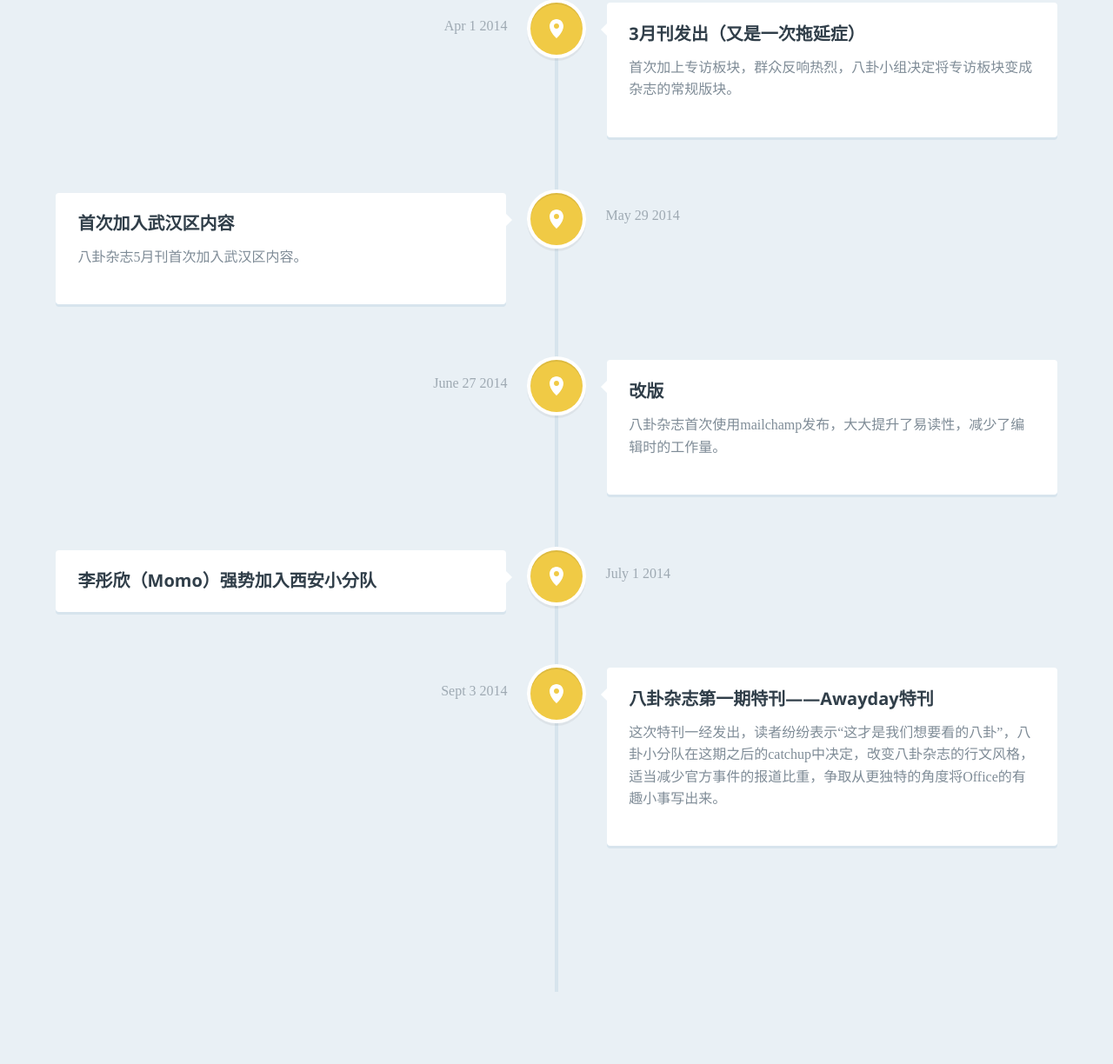
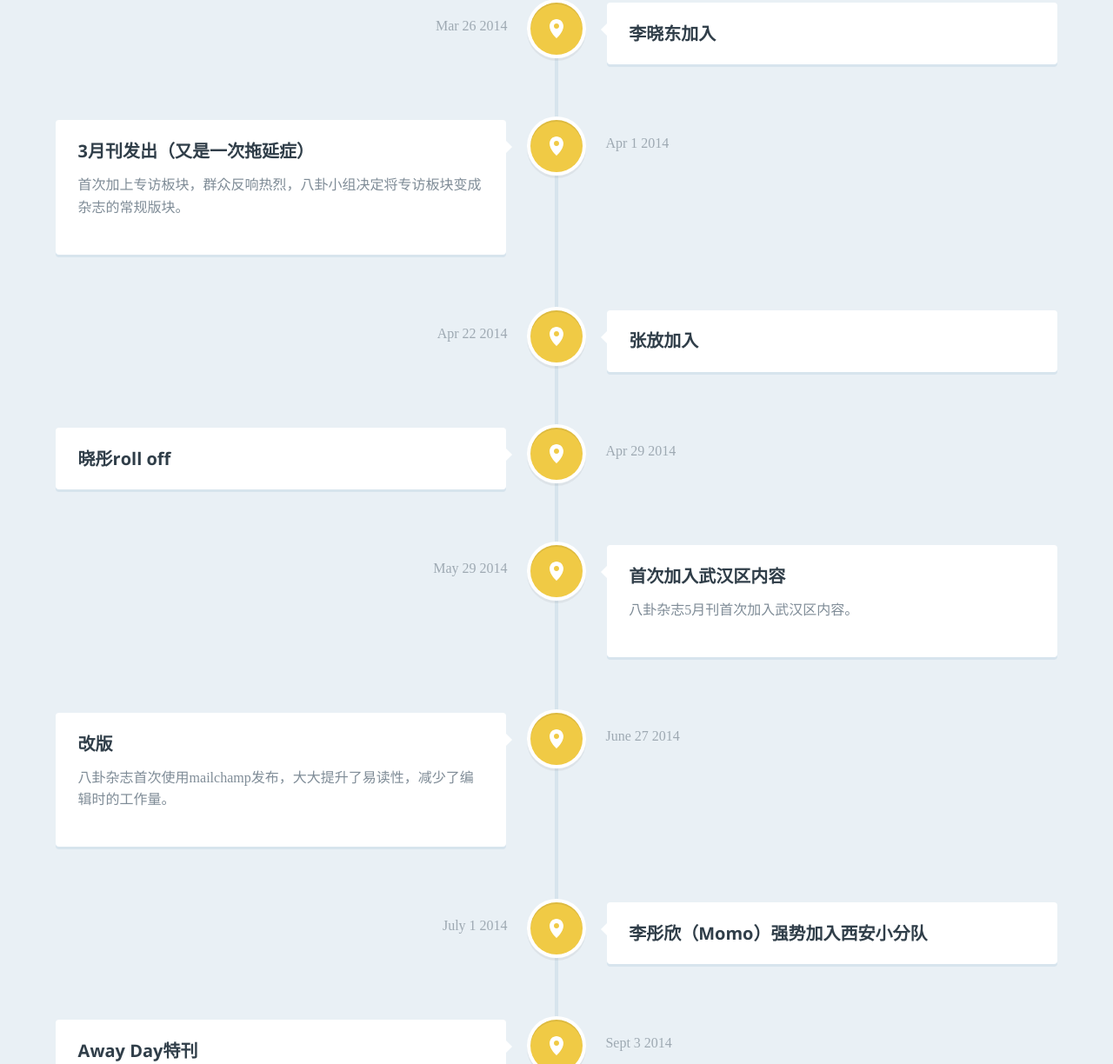
Before and after one commit to macdao/gossip-geek-anniversary, a plain HTML site: page index.html in a window 1280 px wide. Shown: the part 2291-3515 px from the top of the page at 87% size. Before the commit the page ends 3480 px from the top, so only its background shows below. Drawn offline with nearby package versions, Linux system fonts and the light colour scheme; a web font is replaced by a local one.

Commit message:
added more join and roll off

```diff
--- a/index.html
+++ b/index.html
@@ -132,11 +132,44 @@
             </div> <!-- cd-timeline-img -->
 
             <div class="cd-timeline-content">
+                <h2>李晓东加入</h2>
+                <span class="cd-date">Mar 26 2014</span>
+            </div> <!-- cd-timeline-content -->
+        </div>
+
+        <div class="cd-timeline-block">
+            <div class="cd-timeline-img cd-location">
+                <img src="img/cd-icon-location.svg" alt="Location">
+            </div> <!-- cd-timeline-img -->
+
+            <div class="cd-timeline-content">
                 <h2>3月刊发出（又是一次拖延症）</h2>
                 <p>首次加上专访板块，群众反响热烈，八卦小组决定将专访板块变成杂志的常规版块。</p>
                 <span class="cd-date">Apr 1 2014</span>
             </div> <!-- cd-timeline-content -->
         </div> <!-- cd-timeline-block -->
+
+        <div class="cd-timeline-block">
+            <div class="cd-timeline-img cd-location">
+                <img src="img/cd-icon-location.svg" alt="Location">
+            </div> <!-- cd-timeline-img -->
+
+            <div class="cd-timeline-content">
+                <h2>张放加入</h2>
+                <span class="cd-date">Apr 22 2014</span>
+            </div> <!-- cd-timeline-content -->
+        </div>
+
+        <div class="cd-timeline-block">
+            <div class="cd-timeline-img cd-location">
+                <img src="img/cd-icon-location.svg" alt="Location">
+            </div> <!-- cd-timeline-img -->
+
+            <div class="cd-timeline-content">
+                <h2>晓彤roll off</h2>
+                <span class="cd-date">Apr 29 2014</span>
+            </div> <!-- cd-timeline-content -->
+        </div>
 
         <div class="cd-timeline-block">
             <div class="cd-timeline-img cd-location">
@@ -179,9 +212,20 @@
             </div> <!-- cd-timeline-img -->
 
             <div class="cd-timeline-content">
-                <h2>八卦杂志第一期特刊——Awayday特刊</h2>
-                <p>这次特刊一经发出，读者纷纷表示“这才是我们想要看的八卦”，八卦小分队在这期之后的catchup中决定，改变八卦杂志的行文风格，适当减少官方事件的报道比重，争取从更独特的角度将Office的有趣小事写出来。</p>
+                <h2>Away Day特刊</h2>
+                <p>八卦杂志第一期特刊。这次特刊一经发出，读者纷纷表示“这才是我们想要看的八卦”，八卦小分队在这期之后的catchup中决定，改变八卦杂志的行文风格，适当减少官方事件的报道比重，争取从更独特的角度将Office的有趣小事写出来。</p>
                 <span class="cd-date">Sept 3 2014</span>
+            </div> <!-- cd-timeline-content -->
+        </div> <!-- cd-timeline-block -->
+
+        <div class="cd-timeline-block">
+            <div class="cd-timeline-img cd-location">
+                <img src="img/cd-icon-location.svg" alt="Location">
+            </div> <!-- cd-timeline-img -->
+
+            <div class="cd-timeline-content">
+                <h2>张渊加入</h2>
+                <span class="cd-date">Sept 28 2014</span>
             </div> <!-- cd-timeline-content -->
         </div> <!-- cd-timeline-block -->
 
```
